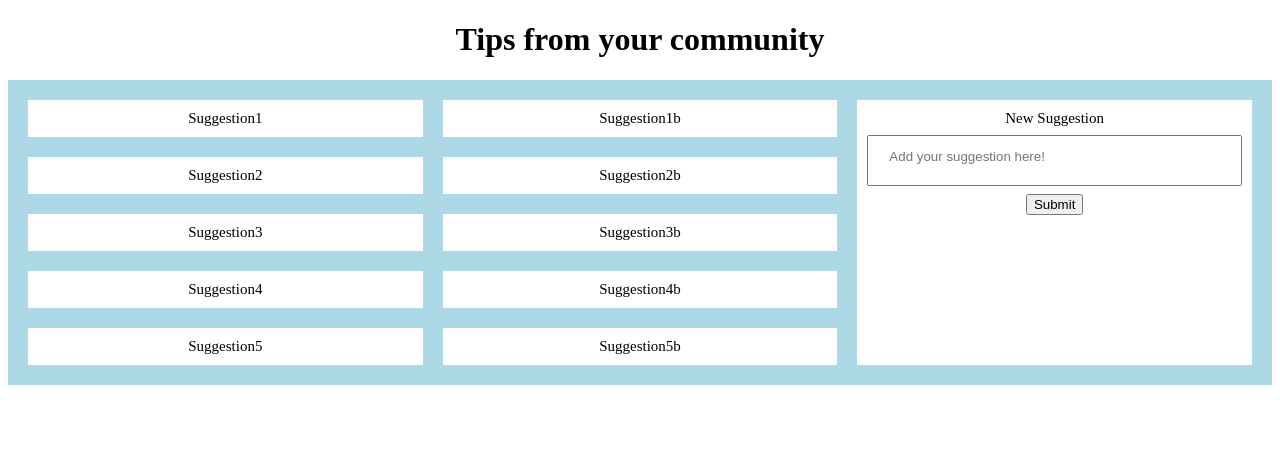
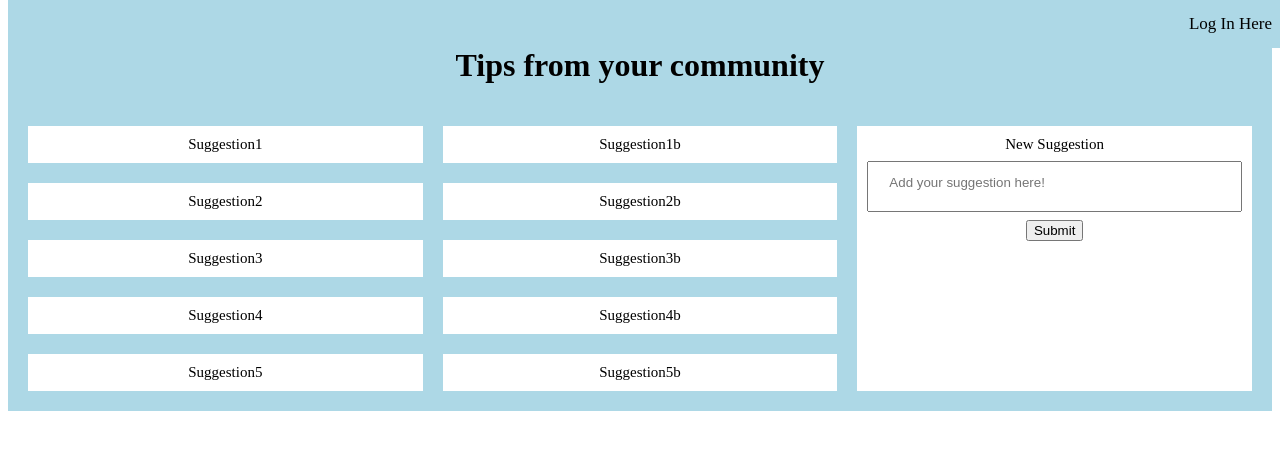
Before and after one commit to grxxce/womxn-hacks-health, a plain HTML site: page index.html in a window 1280 px wide. Drawn offline with Linux system fonts and the light colour scheme.

Commit message:
Introducing nav bar
Added a floating nagivation bar at the top of the screen

```diff
--- a/index.html
+++ b/index.html
@@ -3,12 +3,31 @@
 <head>
     <title>Page Title</title>
 <style>
+    /*website level css*/
     h1 {
         text-align: center;
         }
-    /*page specific css*/
+
+    /*navigation bar css*/
+    .topnav {
+        overflow: hidden;
+        background-color: #add8e6;
+        position: fixed;
+        width: 100%;  /*This 100% makes the nav go beyond the rest of the page.. any ideas?*/
+        top: 0;
+        z-index: 1;
+    }
+    .topnav a {
+        float: right;
+        color:black;
+        text-align: center;
+        padding: 14px 16px;
+        text-decoration: none;
+        font-size: 17px;
+    }
+    /*page/section specific css*/
     .health-suggestions {
-        #background-color: #add8e6;
+        background-color: #add8e6;
     }
     .health-suggestions > div {
         background-color: #add8e6;
@@ -66,6 +85,10 @@
 </head>
 
 <body>
+    <section class="topnav">
+        <a href="#login-link">Log In Here</a>
+    </section>
+    <div>Calendar and reflection section</div>
     <div class="health-suggestions">
         <h1>Tips from your community</h1>
         <div class="suggestion-container">
```
